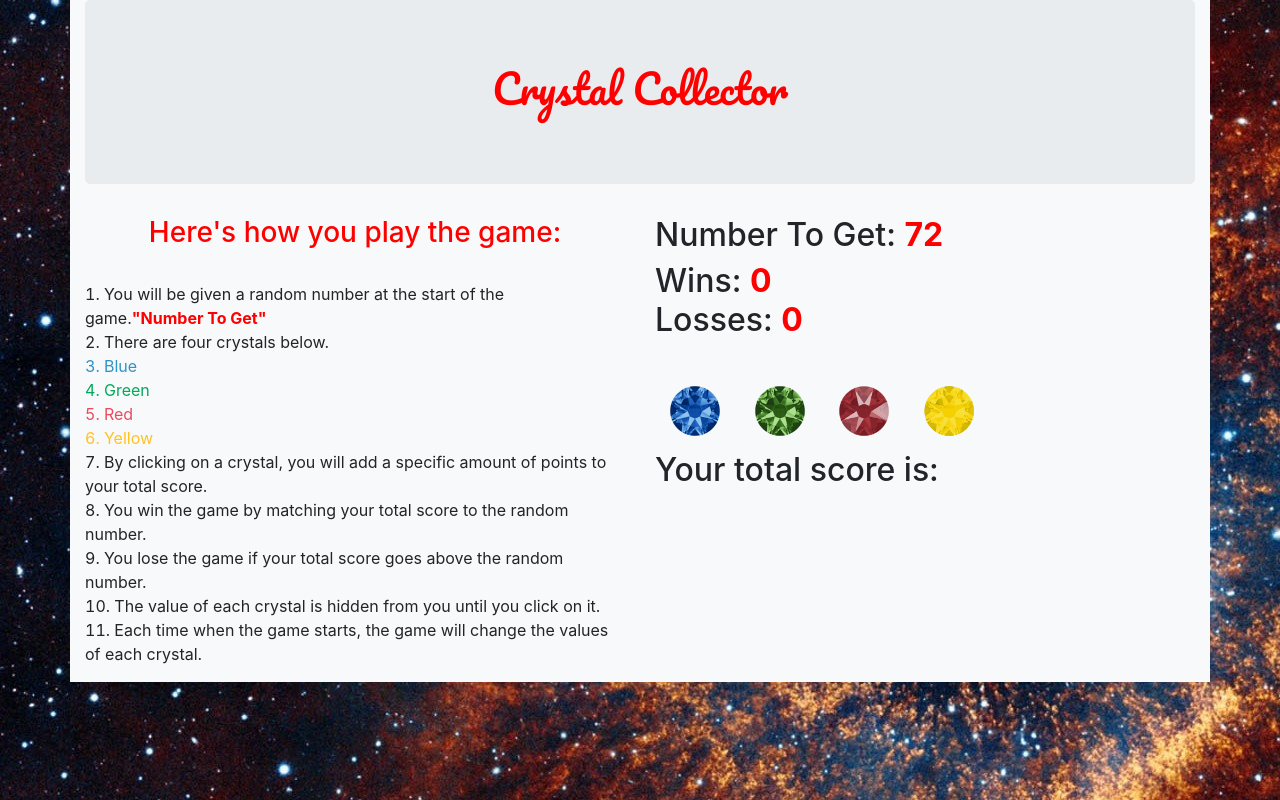
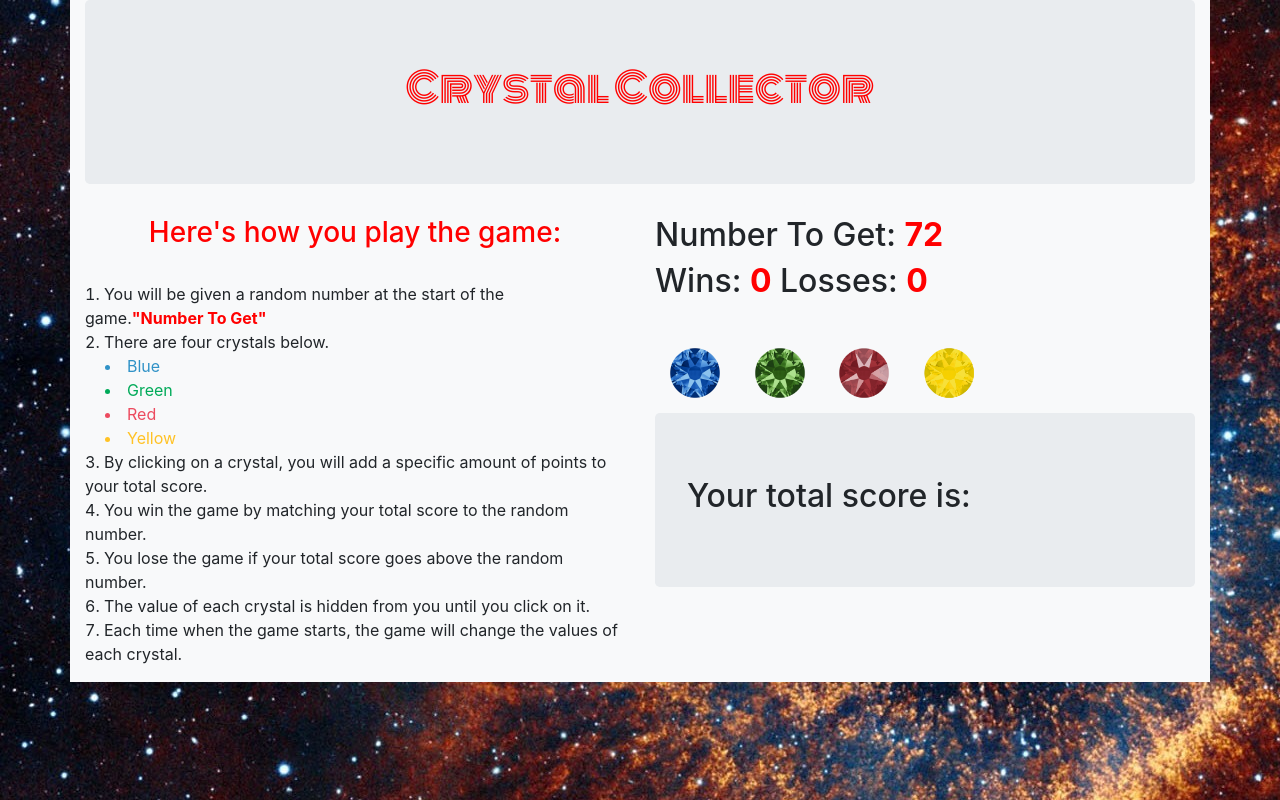
Before and after one commit to ejbronze/unit-4-game, a plain HTML site: page index.html in a window 1280 px wide. Drawn offline with nearby package versions, Linux system fonts and the light colour scheme.

Commit message:
updated lists and Font

```diff
--- a/assets/css/style.css
+++ b/assets/css/style.css
@@ -23,7 +23,7 @@ ul {
   text-indent: 20px;
 }
 .gameName {
-  font-family: "Pacifico", cursive;
+  font-family: "Monoton", cursive;
 }
 
 /* Classes */
--- a/index.html
+++ b/index.html
@@ -10,7 +10,7 @@
 	 crossorigin="anonymous">
 	<script src="https://stackpath.bootstrapcdn.com/bootstrap/4.2.1/js/bootstrap.min.js" integrity="sha384-B0UglyR+jN6CkvvICOB2joaf5I4l3gm9GU6Hc1og6Ls7i6U/mkkaduKaBhlAXv9k"
 	 crossorigin="anonymous"></script>
-	<link href="https://fonts.googleapis.com/css?family=Pacifico" rel="stylesheet">
+	<link href="https://fonts.googleapis.com/css?family=Monoton" rel="stylesheet">
 </head>
 <body>
 <div class="container bg-light">
@@ -24,7 +24,7 @@
 		<ol>
 			<li>You will be given a random number at the start of the game.<span>"Number To Get"</span></li>
 			<li>There are four crystals below.</li>
-			<sul>
+			<ul>
 				<li id="blue">Blue</li>
 				<li id="green">Green</li>
 				<li id="red">Red</li>
@@ -39,6 +39,7 @@
 	</div>
 
 	<div class="col col-lg-6">
+
 		<h2>Number To Get:
 			<span id="randomNumber"></span>
 		</h2>
@@ -46,7 +47,7 @@
 	<div class="winsAndLosses">
 		<h2>Wins:
 			<span id="numberWins"></span>
-			</br>
+
 			Losses:
 			<span id="numberLosses"></span>
 		</h2>
@@ -58,7 +59,7 @@
 		<img src="assets/images/red.png" class=gemImage id="three" alt="Red Gem">
 		<img src="assets/images/yellow.png" class=gemImage id="four" alt="Yellow Gem">
 	</div>
-	<div class="userTotal">
+	<div class="jumbotron">
 		<h2>Your total score is:
 			<span id="finalTotal"></span>
 		</h2>
```
